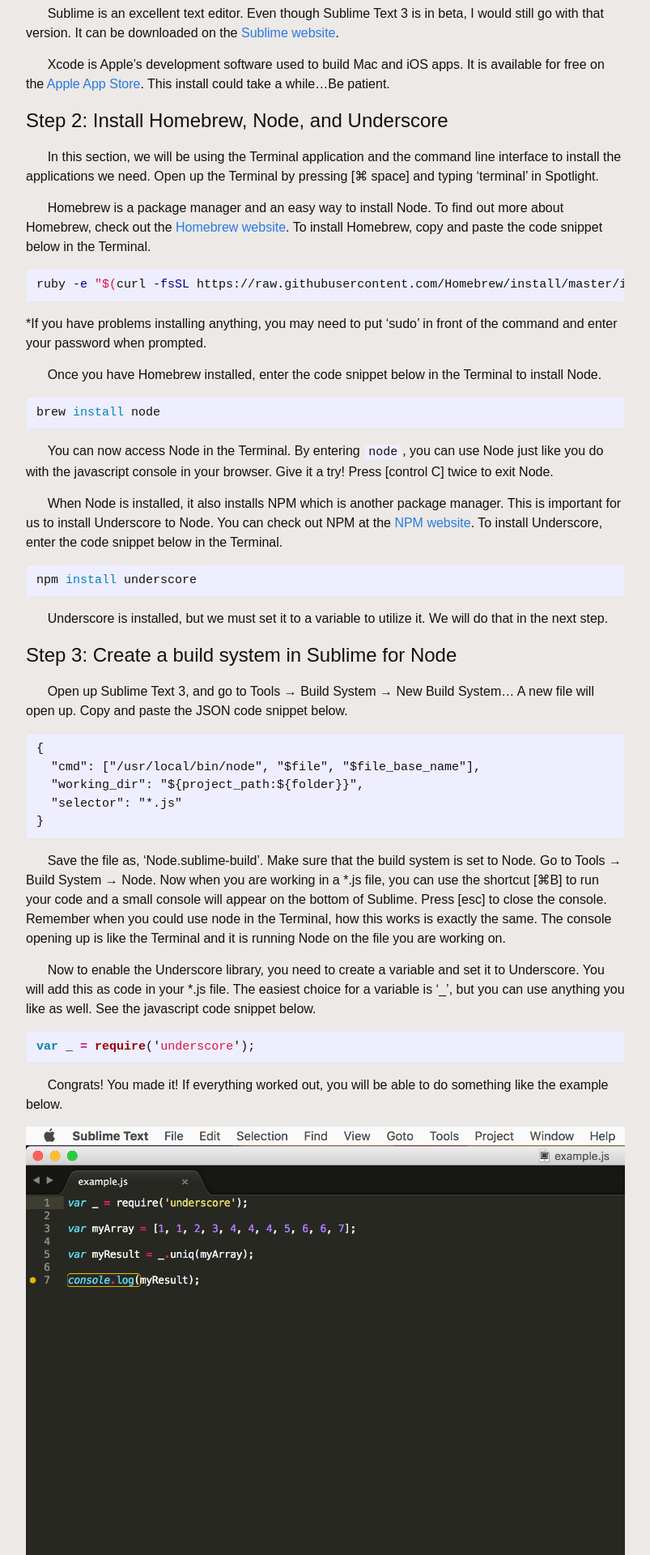
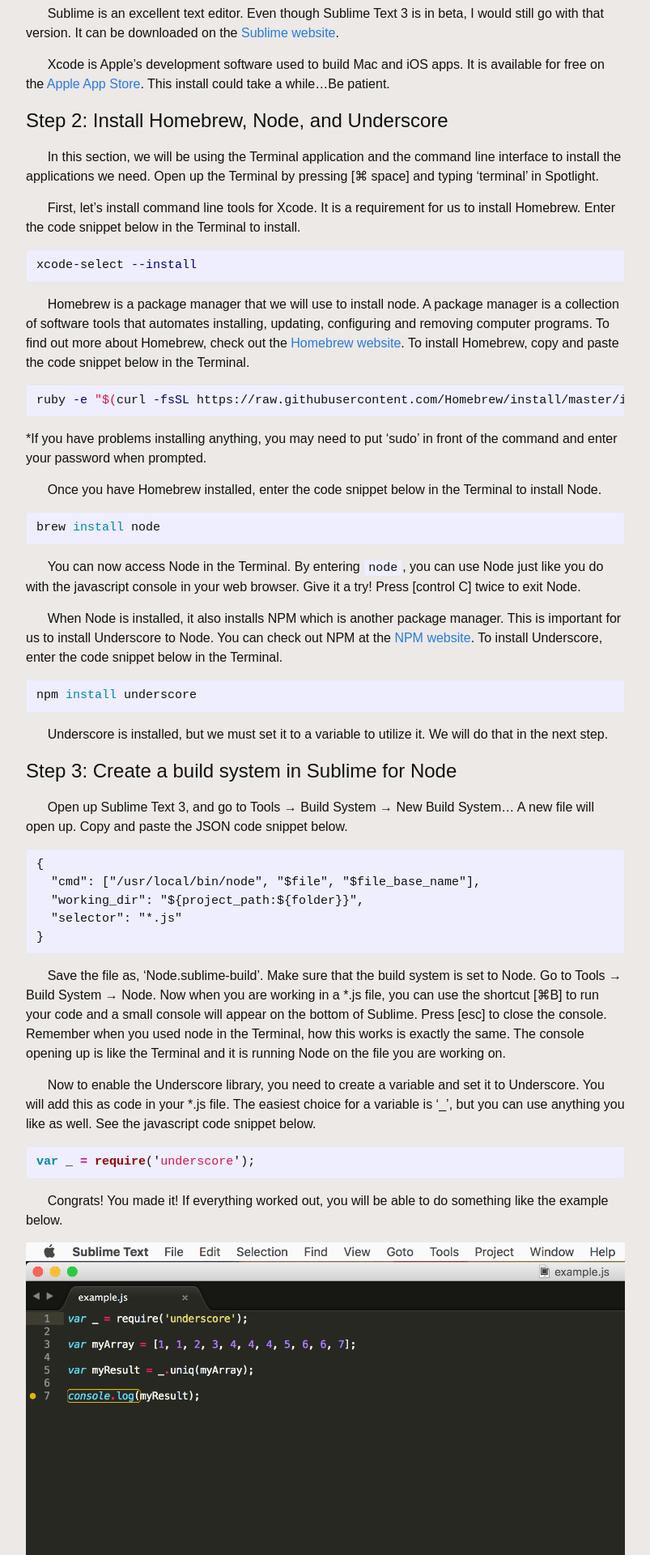
Before and after one commit to richHong/richHong.github.io, a Jekyll site: the page built from _posts/2016-03-01-sublime.md, in a window 1280 px wide. Shown: the part 567-2487 px from the top of the page at 81% size, without its empty margins (238-1041 px from the left). Built offline with Jekyll 4.4.1, drawn with Linux system fonts in a browser that asks for light colours; comment, search, counter and statistics services are not loaded.

Commit message:
added changes

````diff
--- a/_posts/2016-03-01-sublime.md
+++ b/_posts/2016-03-01-sublime.md
@@ -23,7 +23,13 @@
 
 &nbsp;&nbsp;&nbsp;&nbsp;&nbsp;&nbsp;In this section, we will be using the Terminal application and the command line interface to install the applications we need. Open up the Terminal by pressing  [⌘ space] and typing 'terminal' in Spotlight.
 
-&nbsp;&nbsp;&nbsp;&nbsp;&nbsp;&nbsp;Homebrew is a package manager and an easy way to install Node. To find out more about Homebrew, check out the [Homebrew website](http://brew.sh/). To install Homebrew, copy and paste the code snippet below in the Terminal.
+&nbsp;&nbsp;&nbsp;&nbsp;&nbsp;&nbsp;First, let's install command line tools for Xcode. It is a requirement for us to install Homebrew. Enter the code snippet below in the Terminal to install.
+
+```bash
+xcode-select --install
+```
+
+&nbsp;&nbsp;&nbsp;&nbsp;&nbsp;&nbsp;Homebrew is a package manager that we will use to install node. A package manager is a collection of software tools that automates installing, updating, configuring and removing computer programs. To find out more about Homebrew, check out the [Homebrew website](http://brew.sh/). To install Homebrew, copy and paste the code snippet below in the Terminal.
 
 ```bash
 ruby -e "$(curl -fsSL https://raw.githubusercontent.com/Homebrew/install/master/install)"
@@ -37,7 +43,7 @@
 brew install node
 ```
 
-&nbsp;&nbsp;&nbsp;&nbsp;&nbsp;&nbsp;You can now access Node in the Terminal. By entering `node`, you can use Node just like you do with the javascript console in your browser. Give it a try! Press [control C] twice to exit Node.
+&nbsp;&nbsp;&nbsp;&nbsp;&nbsp;&nbsp;You can now access Node in the Terminal. By entering `node`, you can use Node just like you do with the javascript console in your web browser. Give it a try! Press [control C] twice to exit Node.
 
 &nbsp;&nbsp;&nbsp;&nbsp;&nbsp;&nbsp;When Node is installed, it also installs NPM which is another package manager. This is important for us to install Underscore to Node. You can check out NPM at the [NPM website](https://www.npmjs.com/). To install Underscore, enter the code snippet below in the Terminal.
 
@@ -58,7 +64,7 @@
 }
 ```
 
-&nbsp;&nbsp;&nbsp;&nbsp;&nbsp;&nbsp;Save the file as, 'Node.sublime-build'. Make sure that the build system is set to Node. Go to Tools → Build System → Node. Now when you are working in a *.js file, you can use the shortcut [⌘B] to run your code and a small console will appear on the bottom of Sublime. Press [esc] to close the console. Remember when you could use node in the Terminal, how this works is exactly the same. The console opening up is like the Terminal and it is running Node on the file you are working on.
+&nbsp;&nbsp;&nbsp;&nbsp;&nbsp;&nbsp;Save the file as, 'Node.sublime-build'. Make sure that the build system is set to Node. Go to Tools → Build System → Node. Now when you are working in a *.js file, you can use the shortcut [⌘B] to run your code and a small console will appear on the bottom of Sublime. Press [esc] to close the console. Remember when you used node in the Terminal, how this works is exactly the same. The console opening up is like the Terminal and it is running Node on the file you are working on.
 
 &nbsp;&nbsp;&nbsp;&nbsp;&nbsp;&nbsp;Now to enable the Underscore library, you need to create a variable and set it to Underscore. You will add this as code in your *.js file. The easiest choice for a variable is '_', but you can use anything you like as well. See the javascript code snippet below.
 
````
